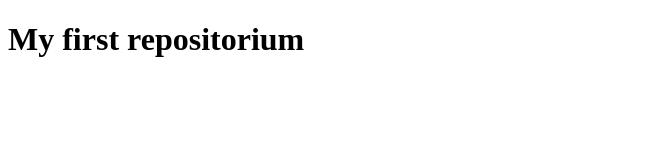
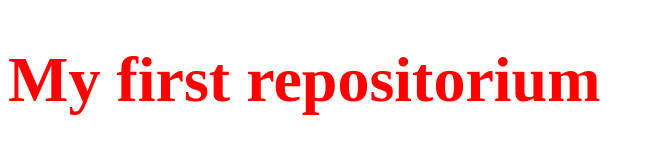
Before and after one commit to zcvokic/wine, a plain HTML site: page index.html in a window 1280 px wide. Shown: the whole page, without its empty margins (0-655 px from the left). Drawn offline with Linux system fonts and the light colour scheme.

```diff
--- a/index.html
+++ b/index.html
@@ -4,6 +4,7 @@
     <meta charset="UTF-8" />
     <meta http-equiv="X-UA-Compatible" content="IE=edge" />
     <meta name="viewport" content="width=device-width, initial-scale=1.0" />
+    <link rel="stylesheet" href="style.css" />
     <title>Git Example</title>
   </head>
   <body>
--- /dev/null
+++ b/style.css
@@ -0,0 +1,4 @@
+h1 {
+  color: red;
+  font-size: 4em;
+}
```
Also changed, not shown: 1 other file.
